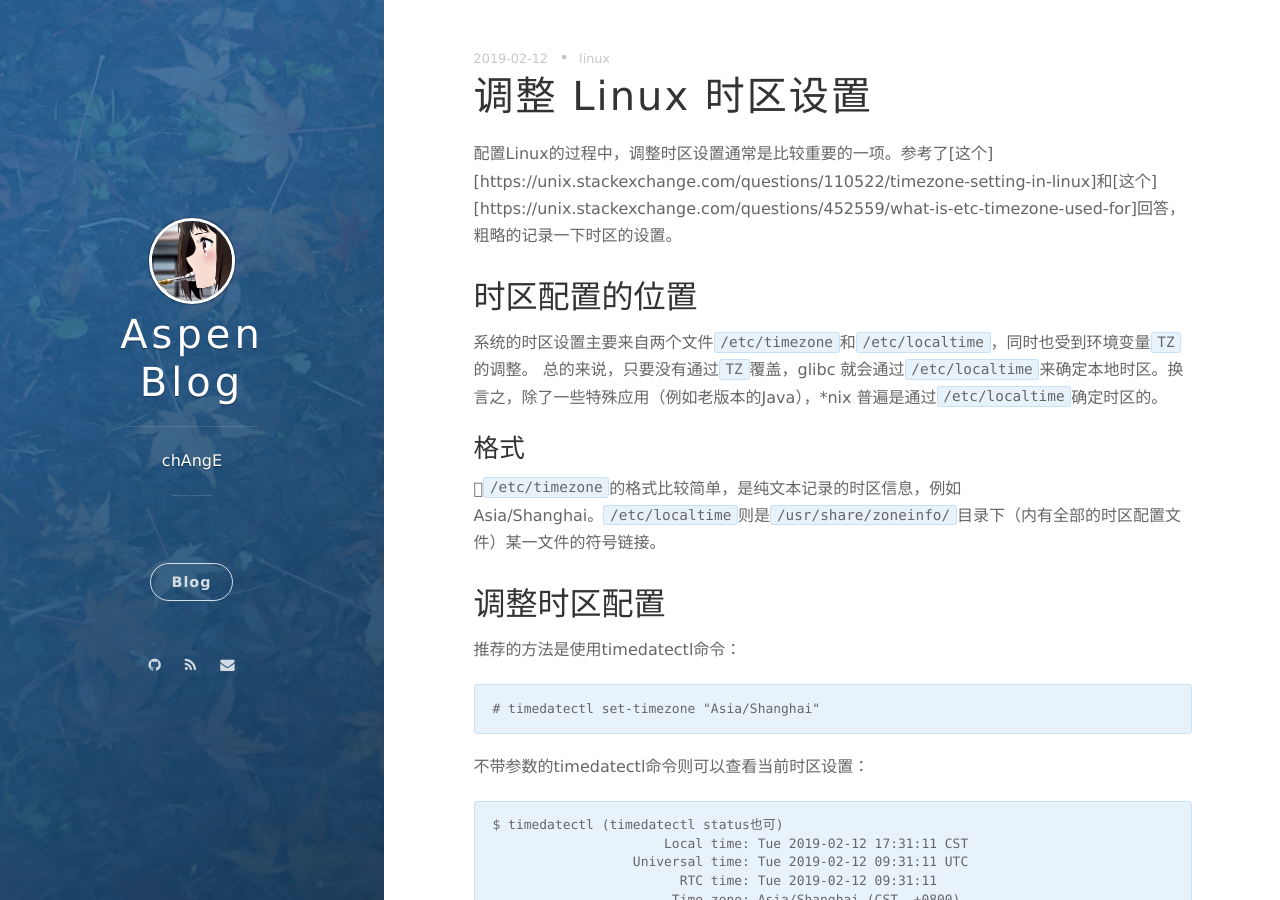
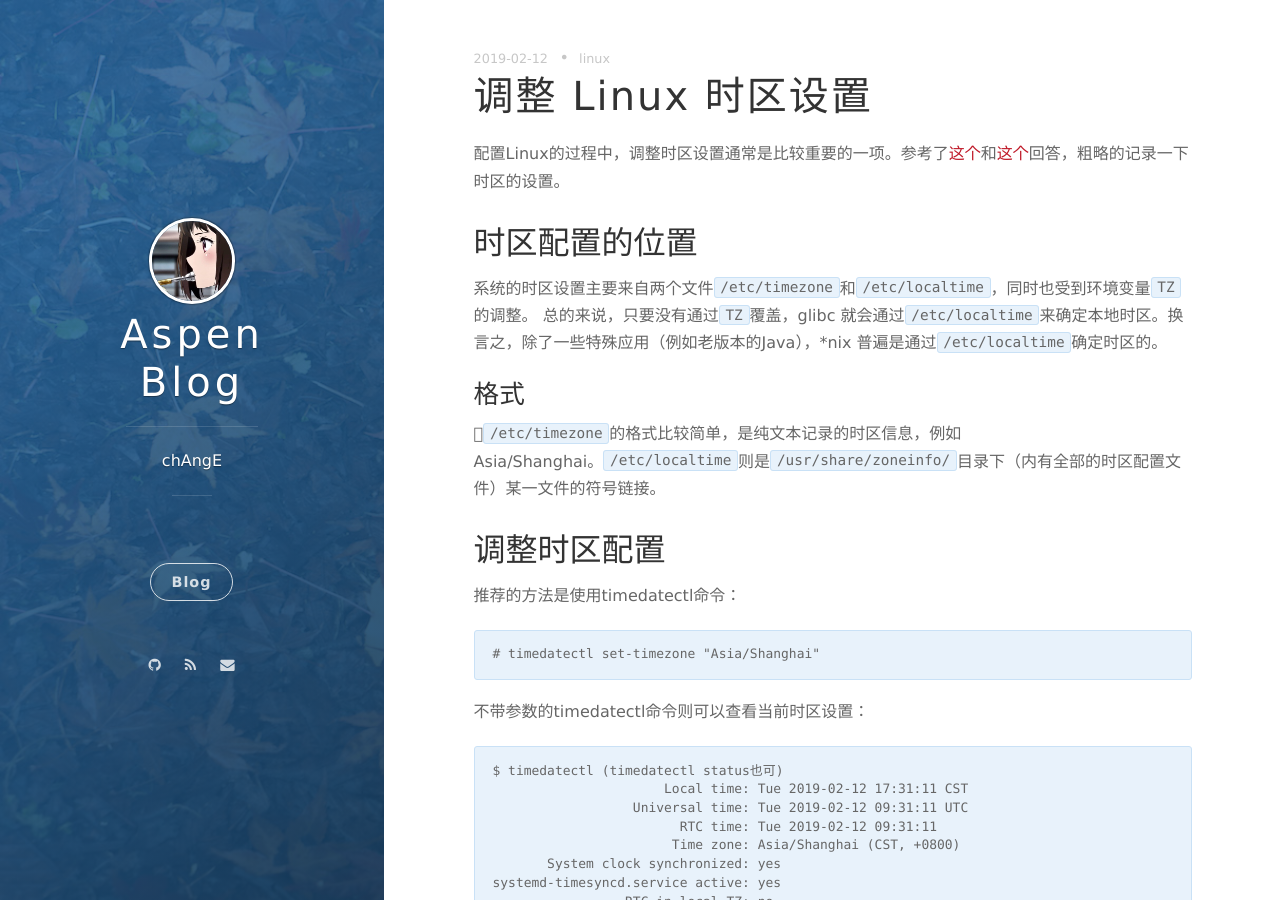
Before and after one commit to ultranal/ultranal.github.io, a Jekyll site: the page built from _posts/2019-02-12-linux-timezone-setting.md, in a window 1280 px wide and 900 px high. Built offline with Jekyll 4.4.1, drawn with Linux system fonts in a browser that asks for light colours; nearby versions of some CDN libraries.

Commit message:
fix syntax error

```diff
--- a/_posts/2019-02-12-linux-timezone-setting.md
+++ b/_posts/2019-02-12-linux-timezone-setting.md
@@ -5,7 +5,7 @@ date: 2019-02-12 17:11:48.698489060 +08:00
 tags: linux
 ---
 
-配置Linux的过程中，调整时区设置通常是比较重要的一项。参考了[这个][https://unix.stackexchange.com/questions/110522/timezone-setting-in-linux]和[这个][https://unix.stackexchange.com/questions/452559/what-is-etc-timezone-used-for]回答，粗略的记录一下时区的设置。
+配置Linux的过程中，调整时区设置通常是比较重要的一项。参考了[这个](https://unix.stackexchange.com/questions/110522/timezone-setting-in-linux)和[这个](https://unix.stackexchange.com/questions/452559/what-is-etc-timezone-used-for)回答，粗略的记录一下时区的设置。
 
 ## 时区配置的位置
 
```
